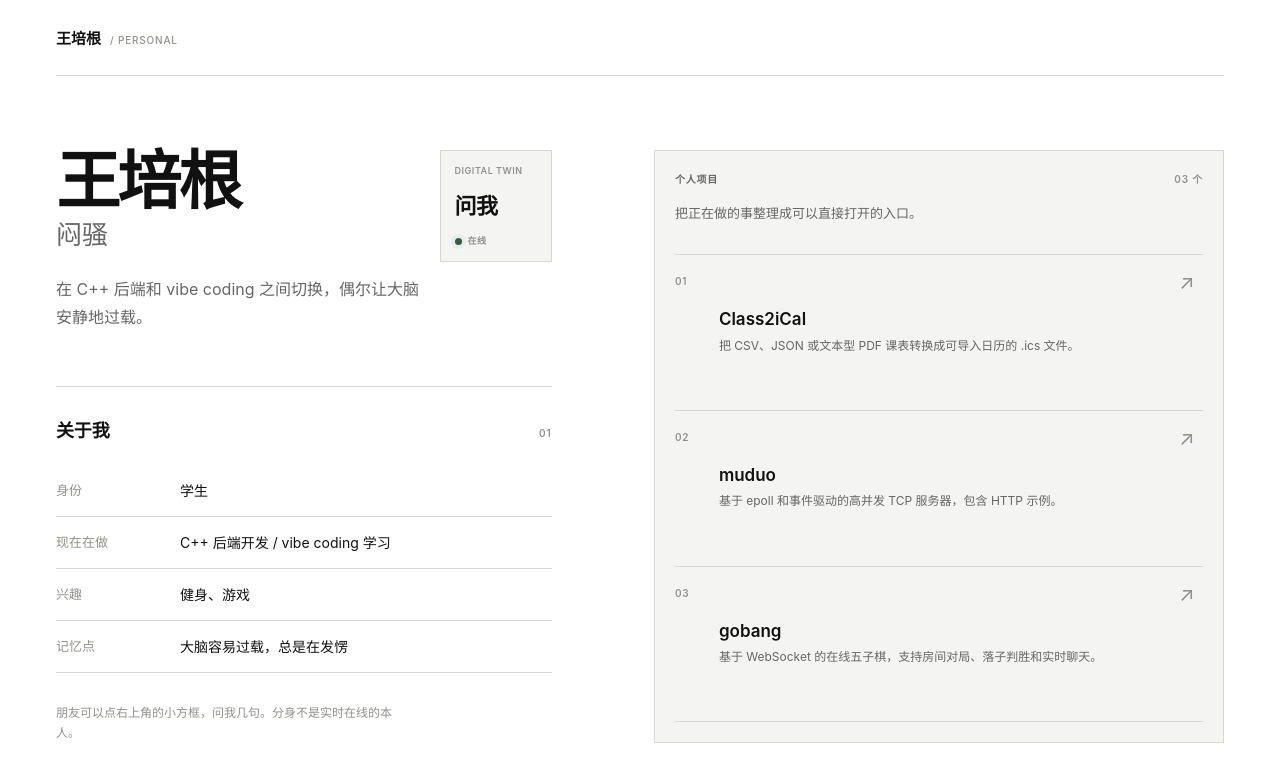
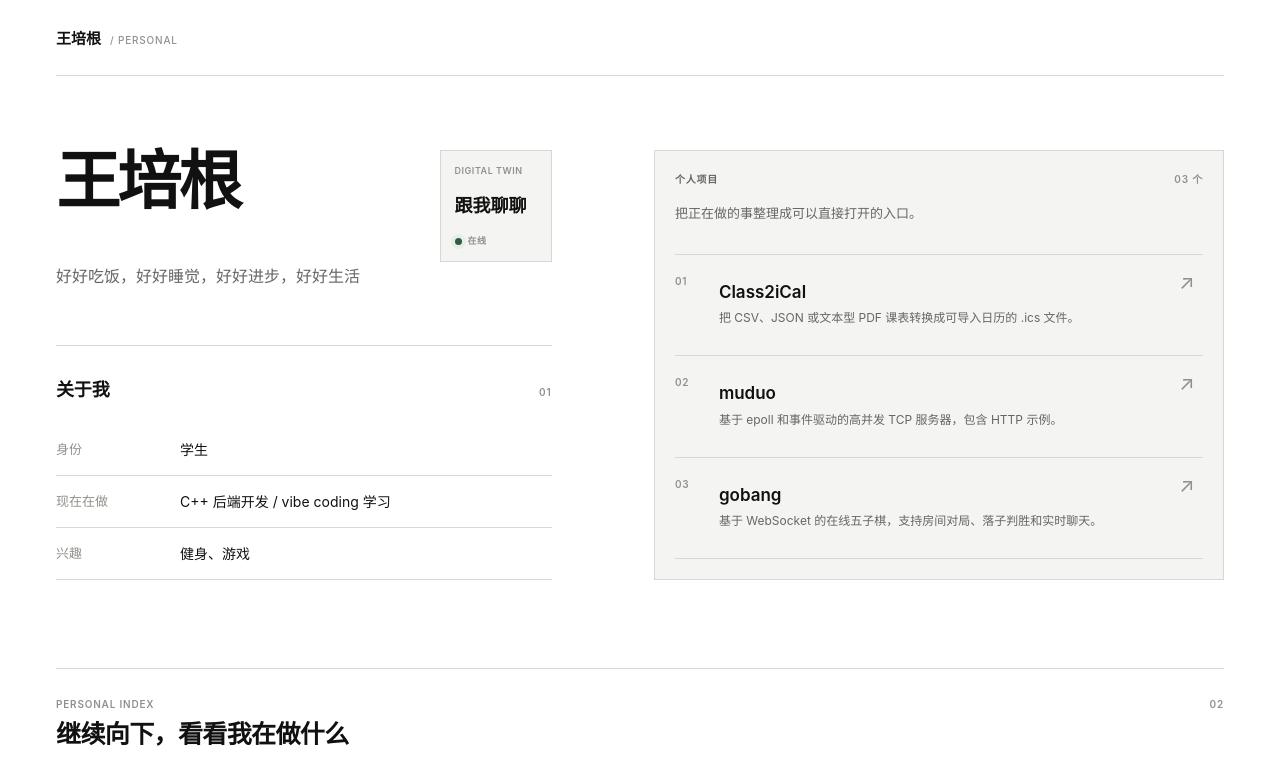
Before and after one commit to bacon-wang/HomePage, a plain HTML site: page index.html in a window 1280 px wide. Shown: the top 770 px of the page. Drawn offline with Linux system fonts and the light colour scheme.

Commit message:
Refine profile intro and chat label

```diff
--- a/index.html
+++ b/index.html
@@ -25,7 +25,6 @@
               <div class="profile-heading-row">
                 <div class="profile-heading-copy">
                   <h1 id="profile-title">王培根</h1>
-                  <p class="tagline">闷骚</p>
                 </div>
                 <button
                   class="chat-float-toggle"
@@ -34,10 +33,10 @@
                   aria-controls="chat-panel"
                   aria-expanded="false"
                   aria-label="打开数字分身聊天"
-                  title="打开数字分身聊天"
+                  title="跟我聊聊"
                 >
                   <span class="chat-float-kicker">DIGITAL TWIN</span>
-                  <span class="chat-float-label">问我</span>
+                  <span class="chat-float-label">跟我聊聊</span>
                   <span class="chat-float-status">
                     <span class="status-dot" aria-hidden="true"></span>
                     在线
@@ -45,7 +44,7 @@
                 </button>
               </div>
               <p class="profile-summary">
-                在 C++ 后端和 vibe coding 之间切换，偶尔让大脑安静地过载。
+                好好吃饭，好好睡觉，好好进步，好好生活
               </p>
 
               <aside class="chat-panel" id="chat-panel" aria-labelledby="chat-title" hidden>
@@ -128,14 +127,8 @@
                   <dt>兴趣</dt>
                   <dd>健身、游戏</dd>
                 </div>
-                <div class="info-row">
-                  <dt>记忆点</dt>
-                  <dd>大脑容易过载，总是在发愣</dd>
-                </div>
               </dl>
             </section>
-
-            <p class="profile-note">朋友可以点右上角的小方框，问我几句。分身不是实时在线的本人。</p>
           </div>
 
           <article class="module-tile module-projects module-featured project-hero-panel" data-module="projects">
--- a/styles.css
+++ b/styles.css
@@ -170,10 +170,10 @@ button {
 }
 
 .chat-float-label {
-  font-size: 22px;
+  font-size: 18px;
   font-weight: 600;
-  letter-spacing: -0.025em;
-  line-height: 1;
+  letter-spacing: 0;
+  line-height: 1.15;
 }
 
 .chat-float-status {
@@ -195,14 +195,6 @@ h1 {
   font-weight: 600;
   letter-spacing: -0.045em;
   line-height: 0.98;
-}
-
-.tagline {
-  margin-bottom: 25px;
-  color: var(--muted);
-  font-size: 26px;
-  font-weight: 400;
-  line-height: 1.15;
 }
 
 .profile-summary {
@@ -259,14 +251,6 @@ h1 {
   color: var(--ink);
   font-size: 14px;
   line-height: 1.5;
-}
-
-.profile-note {
-  max-width: 350px;
-  margin: 30px 0 0;
-  color: var(--soft-muted);
-  font-size: 12px;
-  line-height: 1.7;
 }
 
 .modules-section {
@@ -1058,11 +1042,6 @@ h1 {
     font-size: 52px;
   }
 
-  .tagline {
-    margin-bottom: 19px;
-    font-size: 22px;
-  }
-
   .profile-summary {
     max-width: 320px;
     font-size: 15px;
@@ -1137,7 +1116,7 @@ h1 {
   }
 
   .chat-float-label {
-    font-size: 20px;
+    font-size: 17px;
   }
 
   .chat-header h2 {
```
